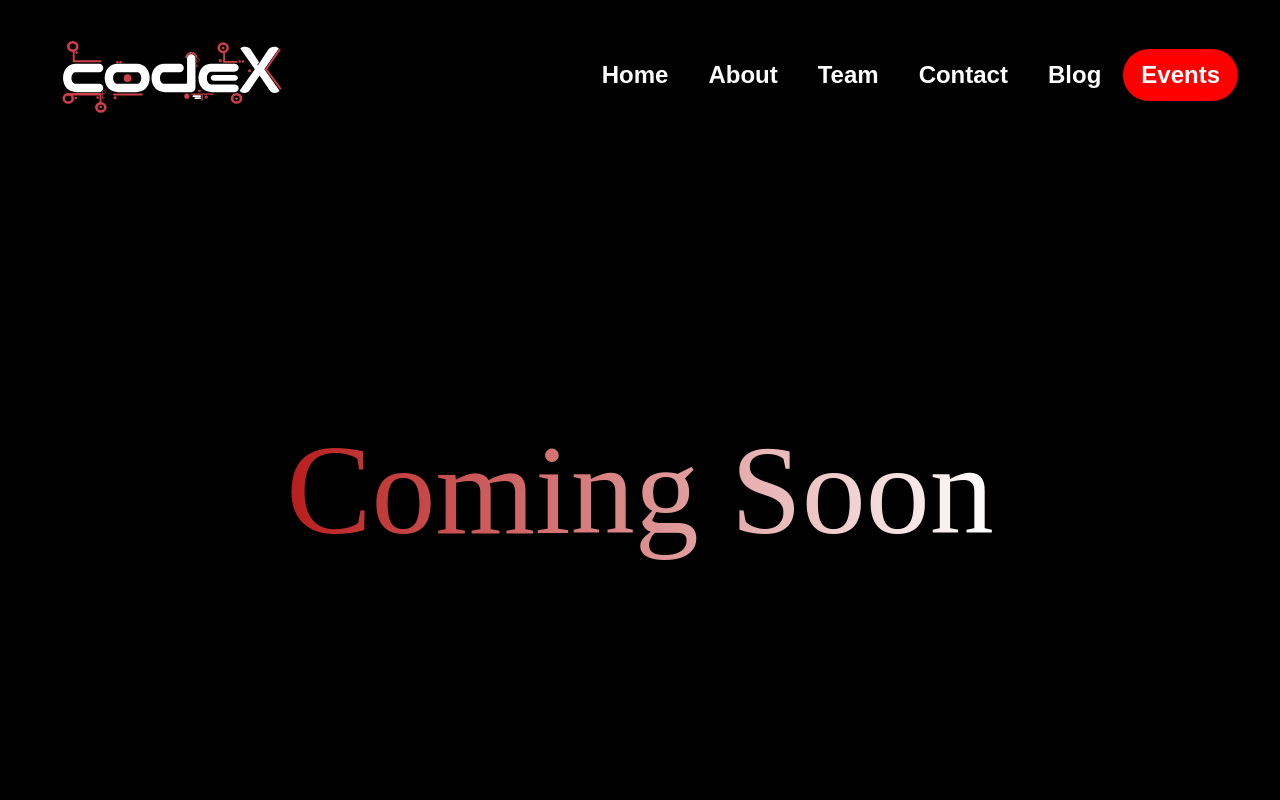
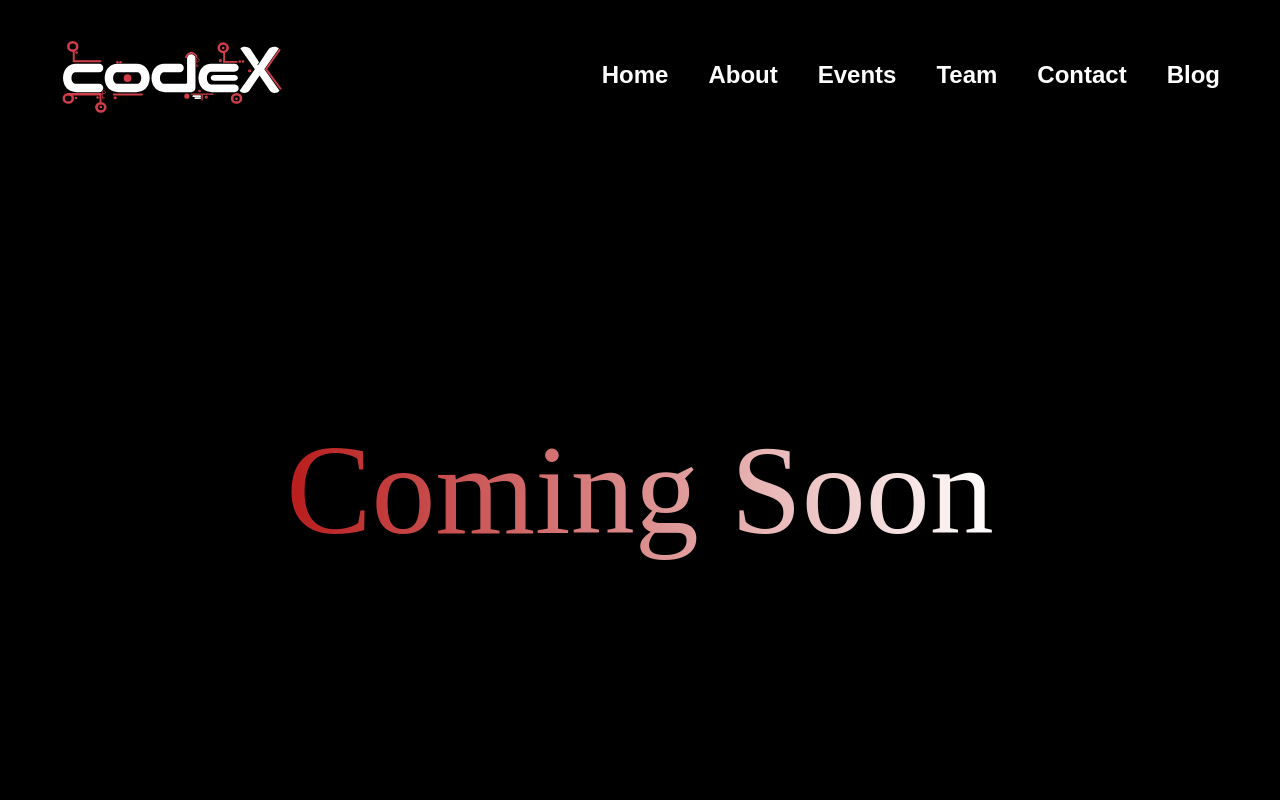
Before and after one commit to CODEX-WoU/codex-website-frontend, a React (Vite) app: page /events in a window 1280 px wide. Shown: the top 800 px of the page. Built offline with nearby package versions, Linux system fonts and the light colour scheme; a web font is replaced by a local one.

Commit message:
Fixed ids of certain sections

```diff
--- a/src/components/TheFooterAlt.jsx
+++ b/src/components/TheFooterAlt.jsx
@@ -4,10 +4,13 @@ import { RiTwitterXLine } from "react-icons/ri";
 
 const TheFooterAlt = () => {
   return (
-    <footer className=" bg-gradient-to-t from-red-700 to-black-900 ">
+    <footer
+      className=" bg-gradient-to-t from-red-700 to-black-900 "
+      id="footer"
+    >
       <div class="flex flex-col items-center text-center text-white">
         <div class="container pt-9">
-          <div class=" flex justify-center gap-x-16">
+          <div class=" flex justify-center gap-x-4 md:gap-x-16">
             <div>
               <a
                 href={AppConstants.SOCIAL_MEDIA_LINKS.GITHUB_URL}
--- a/src/components/TheHeader.jsx
+++ b/src/components/TheHeader.jsx
@@ -55,7 +55,15 @@ const TheHeader = () => {
                 About
               </a>
             </li>
-
+            <li>
+              <a
+                className={active.contact ? "active" : ""}
+                href="/#events"
+                onClick={() => activeClass("events")}
+              >
+                Events
+              </a>
+            </li>
             <li>
               <a
                 href="/#team"
@@ -86,15 +94,6 @@ const TheHeader = () => {
                 Blog
               </Link>
             </li>
-            <li>
-              <Link
-                className={location.pathname === "/events" ? "active" : ""}
-                to="/events"
-                onClick={() => activeClass("events")}
-              >
-                Events
-              </Link>
-            </li>
           </ul>
         </nav>
         <label htmlFor="nav_check" className="hamburger">
--- a/src/components/landing/About.jsx
+++ b/src/components/landing/About.jsx
@@ -19,10 +19,7 @@ const About = (props) => {
               &#123;US&#125;
             </span>
           </h2>
-          <p
-            className="text-lg leading-relaxed text-center max-w-4xl mb-12"
-            id="team"
-          >
+          <p className="text-lg leading-relaxed text-center max-w-4xl mb-12">
             {AppConstants.ABOUT_LANDING_PAGE}
           </p>
         </div>
--- a/src/pages/HomePage.jsx
+++ b/src/pages/HomePage.jsx
@@ -17,7 +17,7 @@ const HomePage = () => {
         </section>
       </AnimationOnScroll>
       <AnimationOnScroll animateIn="animate__slideInUp" animateOnce={true}>
-        <section>
+        <section id="events">
           <Events
             className="pt-12"
             backgroundColor="bg-[var(--dark-mode-background-light-1)]"
@@ -28,7 +28,7 @@ const HomePage = () => {
 
       <AnimationOnScroll animateIn="animate__slideInUp" animateOnce={true}>
         {" "}
-        <section>
+        <section id="team">
           {
             <Members className="bg-[var(--dark-mode-background-light-2)] pt-12" />
           }
```
